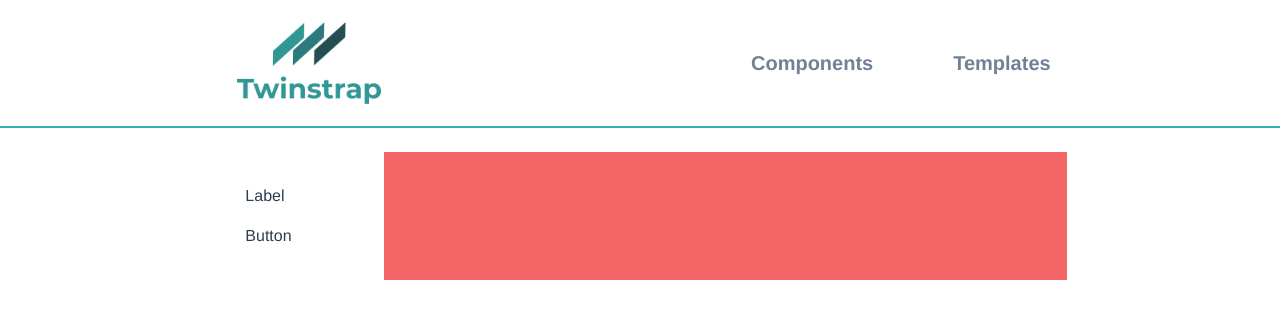
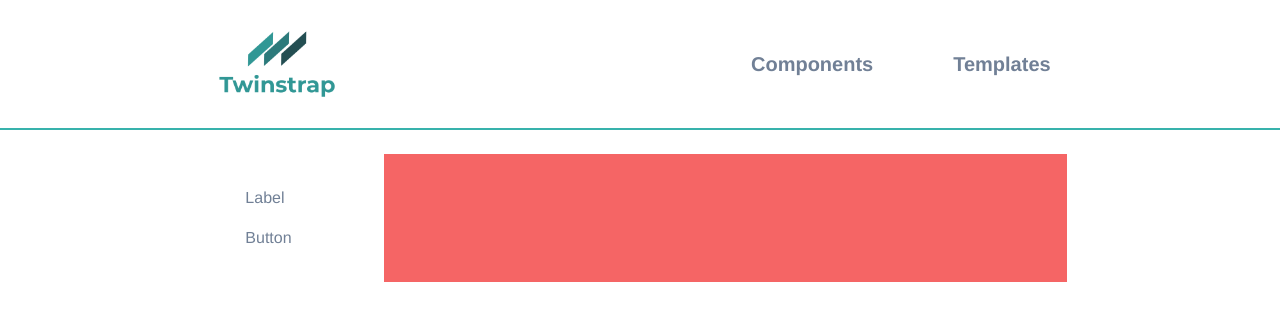
Before and after one commit to bazuzu931/Twinstrap, a Vue app: page /components in a window 1280 px wide. Shown: the top 320 px of the page. Built offline with nearby package versions, Linux system fonts and the light colour scheme.

Commit message:
fix navbar

```diff
--- a/src/App.vue
+++ b/src/App.vue
@@ -4,16 +4,16 @@
       <router-link to="/" class="bg-blue-600">Home</router-link> |
       <router-link to="/about">About</router-link>
     </div> -->
-    <main class="flex flex-col h-screen ">
+    <main class="flex flex-col ">
 
       <!-- Top nav -->
-      <nav class="flex  border-b-2 border-teal-500 h-13 ">
-        <div class="w-4/6 flex justify-between border- border-blue-600 mx-auto ">
+      <nav class="flex  border-b-2 border-teal-500  ">
+        <div class="w-4/6 flex justify-between  mx-auto ">
 
 
-          <div class="logo  self-center  p-4 ">
-            <router-link to="/">
-              <img src="./assets/logo.png" class="w-14 h-14" alt="Twinstrap">
+          <div class="logo flex  self-center ">
+            <router-link to="/" class="flex">
+              <img src="./assets/logo.png" class="flex w-13 h-13" alt="Twinstrap">
             </router-link>
           </div>
 
@@ -52,15 +52,6 @@
   text-align: center;
   color: #2c3e50;
 }
-#nav {
-  padding: 30px;
-  a {
-    font-weight: bold;
-    color: #2c3e50;
-    &.router-link-exact-active {
-      color: #42b983;
-    }
-  }
-}
+
 
 </style>
--- a/src/views/Components.vue
+++ b/src/views/Components.vue
@@ -1,6 +1,6 @@
 <template>
-	  <!-- Main content -->
-	  <div class="mt-6  flex w-4/6 justify-between mx-auto ">
+	<!-- Main content -->
+	<div class="mt-6  flex w-4/6 justify-between mx-auto ">
 
 
 	    <nav class="left-navbar  w-1/5 flex flex-col p-6 ">
@@ -8,7 +8,7 @@
 
 			    <!--  Panel 1 [Label]  -->
 	            <li class="" :key="1">
-	                <router-link to="/components/label" class="flex block  p-2" @click.native="contentVisible === 1 ? contentVisible = false : contentVisible = 1">Label</router-link>
+	                <router-link to="/components/label" class="flex block text-gray-600 hover:text-black p-2" @click.native="contentVisible === 1 ? contentVisible = false : contentVisible = 1">Label</router-link>
 	                <div class="" v-if='contentVisible === 1'>
 		                <li class=""><a href="#" class="flex block text-gray-600  hover:text-black pl-7 p-3">Label 1</a></li>
 		                <li class=""><a href="#" class="flex block text-gray-600  hover:text-black pl-7 p-3">Label 2</a></li>
@@ -18,7 +18,7 @@
 
 	            <!--  Panel 2 [Button]  -->
 	            <li class="" :key="2">
-	                <router-link to="/components/button" class="flex block  p-2" @click.native="contentVisible === 2 ? contentVisible = false : contentVisible = 2">Button</router-link>
+	                <router-link to="/components/button" class="flex block text-gray-600 hover:text-black  p-2" @click.native="contentVisible === 2 ? contentVisible = false : contentVisible = 2">Button</router-link>
 	                <div class="" v-if='contentVisible === 2'>
 		                <li class=""><a href="#" class="flex block text-gray-600  hover:text-black pl-7 p-3">Button 1</a></li>
 		                <li class=""><a href="#" class="flex block text-gray-600  hover:text-black pl-7 p-3">Button 2</a></li>
@@ -27,7 +27,6 @@
 	            </li>
 
 	        </ul>
-
 	    </nav>
 	    <!-- End of Left nav -->
 
@@ -37,9 +36,8 @@
 	    </div>
 	    <!-- End of content -->
 
-	  </div>
-	  <!-- End  of Main content -->
-
+	</div>
+	<!-- End  of Main content -->
 </template>
 
 <script>
--- a/src/views/Templates.vue
+++ b/src/views/Templates.vue
@@ -1,5 +1,8 @@
 <template>
 	<!-- Main content -->
-	<div class="mt-6  flex w-4/6 justify-between mx-auto bg-green-200 ">Lorem ipsum dolor sit amet, consectetur adipisicing elit. Deleniti error unde mollitia, adipisci ratione explicabo odit nihil, sit totam vero quis, facilis numquam accusantium repudiandae. Ipsam explicabo repellat delectus asperiores at eius illum, eligendi veniam et reiciendis similique aperiam laudantium, dolor. Quaerat, tempore iure molestias, esse provident blanditiis necessitatibus. Minima quae voluptatibus aspernatur labore dolorum delectus recusandae, laudantium, quod minus et temporibus molestiae quisquam distinctio illum excepturi earum eaque praesentium neque. Sunt laudantium doloribus repellat, voluptatum, atque nobis fugiat excepturi velit minus amet corporis esse voluptatibus beatae debitis sint recusandae rerum iure modi libero nostrum quis, necessitatibus cupiditate placeat. Voluptates.
+	<div class="mt-6  flex w-4/6 justify-between mx-auto bg-green-200 ">
+
+		Lorem ipsum dolor sit amet, consectetur adipisicing elit. Deleniti error unde mollitia, adipisci ratione explicabo odit nihil, sit totam vero quis, facilis numquam accusantium repudiandae. Ipsam explicabo repellat delectus asperiores at eius illum, eligendi veniam et reiciendis similique aperiam laudantium, dolor. Quaerat, tempore iure molestias, esse provident blanditiis necessitatibus. Minima quae voluptatibus aspernatur labore dolorum delectus recusandae, laudantium, quod minus et temporibus molestiae quisquam distinctio illum excepturi earum eaque praesentium neque. Sunt laudantium doloribus repellat, voluptatum, atque nobis fugiat excepturi velit minus amet corporis esse voluptatibus beatae debitis sint recusandae rerum iure modi libero nostrum quis, necessitatibus cupiditate placeat. Voluptates.
+
 	</div>
 </template>
```
Also changed, not shown: src/views/Label.vue (+2 -2 lines).
